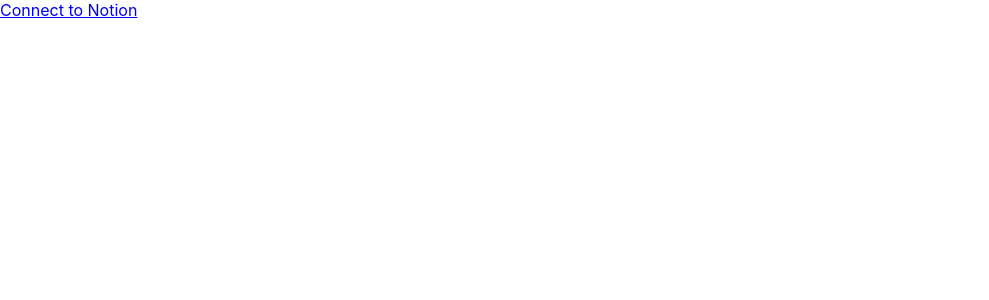
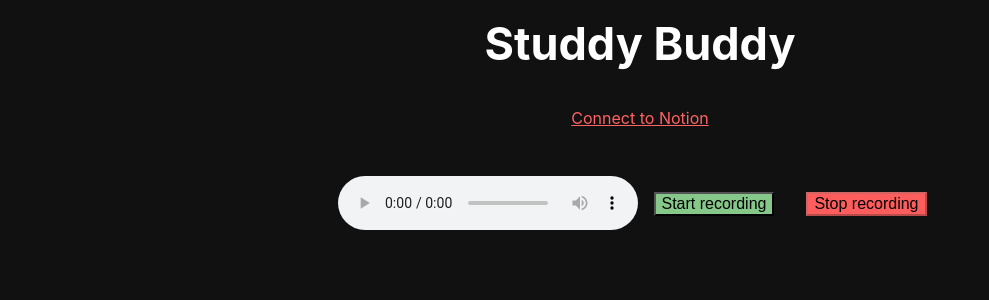
Before and after one commit to tejasvi541/Notion-Voice-Notes, a React (Vite) app: page / in a window 1280 px wide. Shown: the top 300 px of the page, without its empty margins (0-989 px from the left). Built offline with nearby package versions, Linux system fonts and the light colour scheme.

Commit message:
mic permission and dummy audio player added

```diff
--- a/src/App.css
+++ b/src/App.css
@@ -1,5 +1,35 @@
 .App {
   text-align: center;
+  display: flex;
+  flex-direction: column;
+  justify-content: center;
+  align-items: center;
+}
+
+.heading {
+  text-align: center;
+  margin-top: 1rem;
+  color: white;
+  font-size: 45px;
+}
+
+.start_btn {
+  background-color: #85c88a;
+  color: black;
+  font-size: 16px;
+  margin: 1rem;
+}
+
+.stop_btn {
+  background-color: #fd5d5d;
+  color: black;
+  font-size: 16px;
+  margin: 1rem;
+}
+
+.controllers {
+  display: flex;
+  margin: 3rem;
 }
 
 .App-logo {
@@ -56,7 +86,7 @@ button {
 }
 
 .login-btn:before {
-	content: "";
+  content: '';
   background: linear-gradient(
     45deg,
     #ff0000,
@@ -97,7 +127,7 @@ button {
 
 .login-btn:after {
   z-index: -1;
-	content: "";
+  content: '';
   position: absolute;
   width: 100%;
   height: 100%;
--- a/src/App.jsx
+++ b/src/App.jsx
@@ -1,29 +1,53 @@
-import { useEffect, useState } from "react";
+import { useEffect, useState } from 'react';
+import useRecorder from './utils/useRecorder';
+import './App.css';
 
 // The OAuth client ID from the integration page!
-const oauth_client_id = "8d8bc085-e453-4630-8a3e-03e662398521";
+const oauth_client_id = '8d8bc085-e453-4630-8a3e-03e662398521';
 
 function App() {
+  let [audioURL, isRecording, startRecording, stopRecording] = useRecorder();
   const [dbs, setdbs] = useState([]);
 
   // When you open the app, this doesn't do anything, but after you sign into Notion, you'll be redirected back with a code at which point we call our backend.
   useEffect(() => {
     const params = new URL(window.document.location).searchParams;
-		const code = params.get("code");
+    const code = params.get('code');
     if (!code) return;
     fetch(`http://127.0.0.1:8000/login/${code}`).then(async (resp) => {
       setdbs(await resp.json());
     });
   }, []);
   console.log(dbs);
+  console.log(audioURL);
   return (
-		<div>
+    <div className="App">
+      <h2 className="heading"> Studdy Buddy</h2>
       <a
-				style={{ display: "block" }}
+        style={{ display: 'block', color: '#FF6363' }}
         href={`https://api.notion.com/v1/oauth/authorize?owner=user&client_id=8d8bc085-e453-4630-8a3e-03e662398521&redirect_uri=http://localhost:3000/&response_type=code`}
       >
         Connect to Notion
       </a>
+      <div>
+        <div className="controllers">
+          <audio src={audioURL} controls />
+          <button
+            className="start_btn"
+            onClick={startRecording}
+            disabled={isRecording}
+          >
+            Start recording
+          </button>
+          <button
+            className="stop_btn"
+            onClick={stopRecording}
+            disabled={!isRecording}
+          >
+            Stop recording
+          </button>
+        </div>
+      </div>
       {/* {dbs.map((db) => (
 				<div
 					style={{
--- a/src/index.css
+++ b/src/index.css
@@ -5,6 +5,9 @@ body {
     sans-serif;
   -webkit-font-smoothing: antialiased;
   -moz-osx-font-smoothing: grayscale;
+  height: 100vh;
+  background-color: #111;
+  padding: 0;
 }
 
 code {
--- /dev/null
+++ b/src/utils/useRecorder.jsx
@@ -0,0 +1,48 @@
+import { useEffect, useState } from 'react';
+
+const useRecorder = () => {
+  const [audioURL, setAudioURL] = useState('');
+  const [isRecording, setIsRecording] = useState(false);
+  const [recorder, setRecorder] = useState(null);
+
+  useEffect(() => {
+    // Lazily obtain recorder first time we're recording.
+    if (recorder === null) {
+      if (isRecording) {
+        requestRecorder().then(setRecorder, console.error);
+      }
+      return;
+    }
+
+    // Manage recorder state.
+    if (isRecording) {
+      recorder.start();
+    } else {
+      recorder.stop();
+    }
+
+    // Obtain the audio when ready.
+    const handleData = (e) => {
+      setAudioURL(URL.createObjectURL(e.data));
+    };
+
+    recorder.addEventListener('dataavailable', handleData);
+    return () => recorder.removeEventListener('dataavailable', handleData);
+  }, [recorder, isRecording]);
+
+  const startRecording = () => {
+    setIsRecording(true);
+  };
+
+  const stopRecording = () => {
+    setIsRecording(false);
+  };
+
+  return [audioURL, isRecording, startRecording, stopRecording];
+};
+
+async function requestRecorder() {
+  const stream = await navigator.mediaDevices.getUserMedia({ audio: true });
+  return new MediaRecorder(stream);
+}
+export default useRecorder;
```
Also changed, not shown: package.json (line endings or trailing spaces), 1 other file (tests, documents, lock files or other folders). Lines whose indentation alone changed are shown as unchanged.
